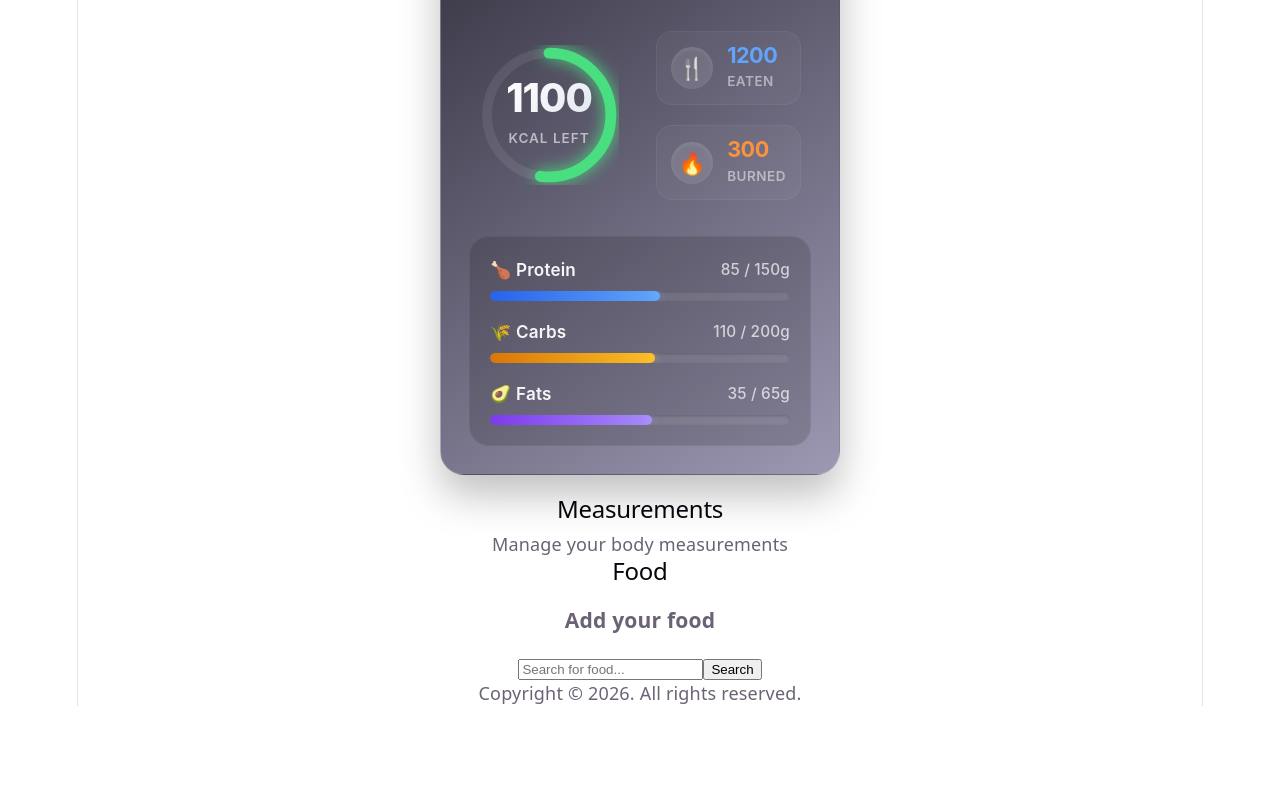
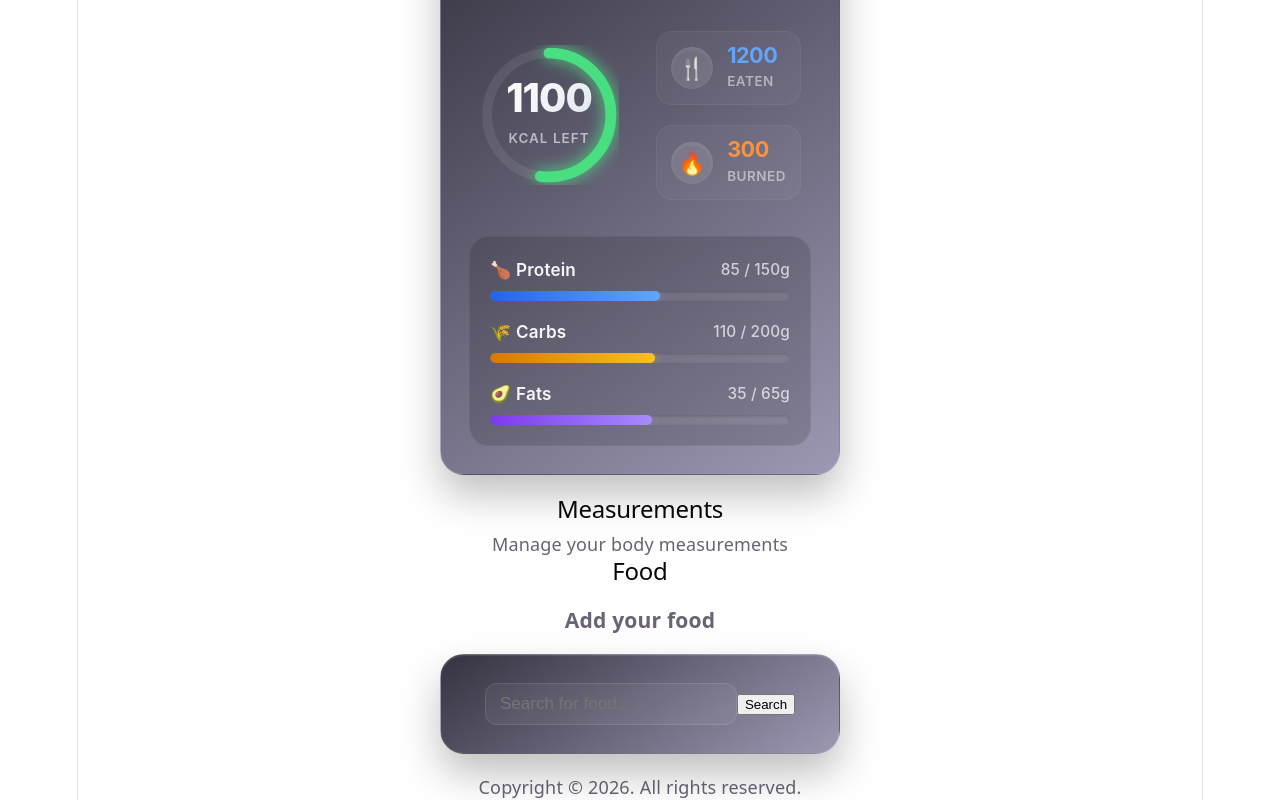
Before and after one commit to Seyiolufemi89/CalorieTracker, a React (Vite) app in the folder Calorie-Tracker-App/: page / in a window 1280 px wide. Shown: the part 239-1039 px from the top of the page. Before the commit the page ends 945 px from the top, so only its background shows below. Built offline with nearby package versions, Linux system fonts and the light colour scheme.

Commit message:
feat: enhance food search container with new styles and structure

```diff
--- a/Calorie-Tracker-App/src/Appstyle.css
+++ b/Calorie-Tracker-App/src/Appstyle.css
@@ -312,7 +312,30 @@
 
 
 .food-search-container {
-    display: flex;
-    gap: 12px;
-    margin-bottom: 20px;
+    background: linear-gradient(145deg, rgba(31, 28, 44, 0.9), rgba(146, 141, 171, 0.9));
+    -webkit-backdrop-filter: blur(16px);
+    backdrop-filter: blur(16px);
+    border: 1px solid rgba(255, 255, 255, 0.15);
+    color: white;
+    border-radius: 24px;
+    padding: 28px;
+    box-shadow: 0 20px 40px rgba(0, 0, 0, 0.25), inset 0 1px 0 rgba(255,255,255,0.1);
+    width: 100%;
+    max-width: 400px;
+    margin: 20px auto;
+    font-family: 'Inter', system-ui, -apple-system, sans-serif;
+    box-sizing: border-box;
+    position: relative;
+    overflow: hidden;
+
 }
+
+#food-search {
+    flex: 1;
+    padding: 10px 14px;
+    border-radius: 12px;
+    border: 1px solid rgba(255, 255, 255, 0.1);
+    background: rgba(255, 255, 255, 0.05);
+    color: white;
+    font-size: 0.95rem;
+}
--- a/Calorie-Tracker-App/src/food.jsx
+++ b/Calorie-Tracker-App/src/food.jsx
@@ -8,9 +8,10 @@ function Food({foodItems, onAddFood, onRemoveFood, onUpdateFood,}) {
             <div>
 
                 <h3>Add your food</h3>
-                <input type="text" id="food-search" placeholder="Search for food..." />
-                <button>Search</button>
-
+                <div className="food-search-container">
+                    <input type="text" id="food-search" placeholder="Search for food..." />
+                    <button id="food-search-button">Search</button>
+                </div>
 
             </div>
 
```
